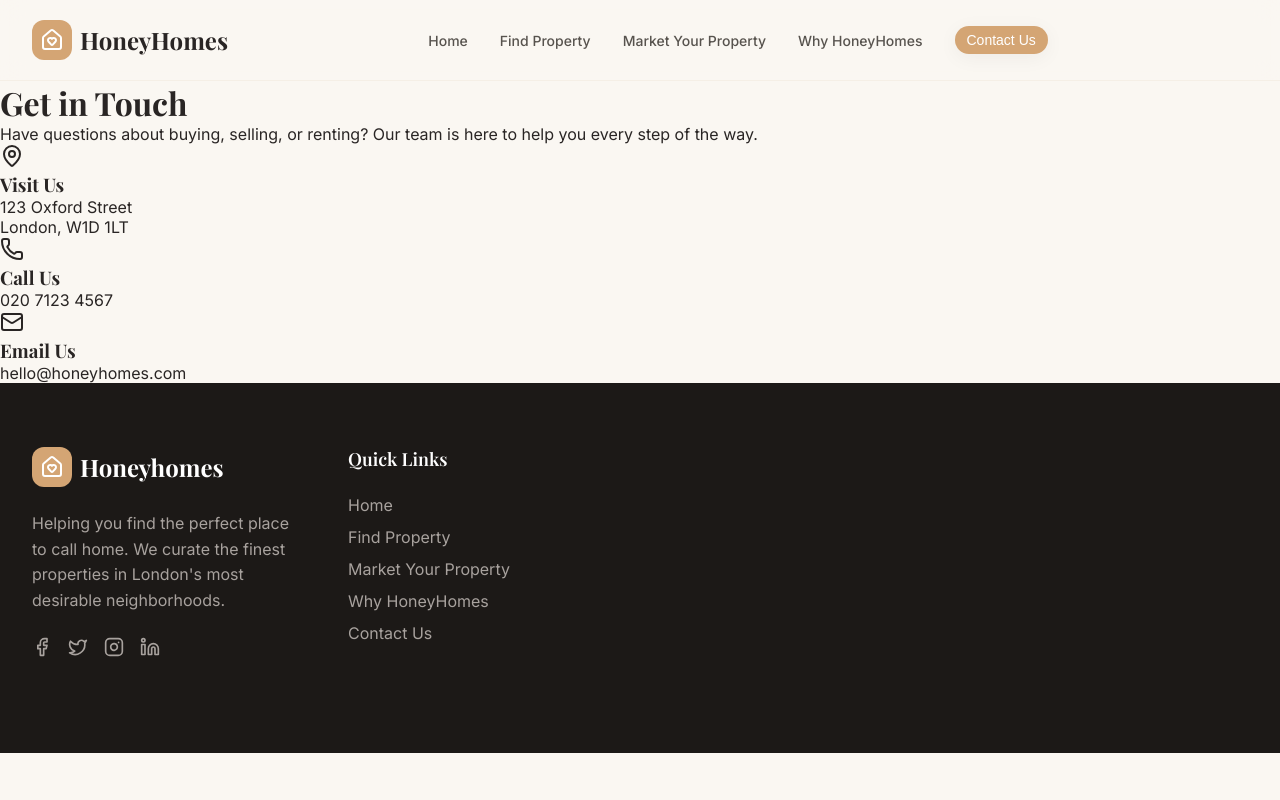
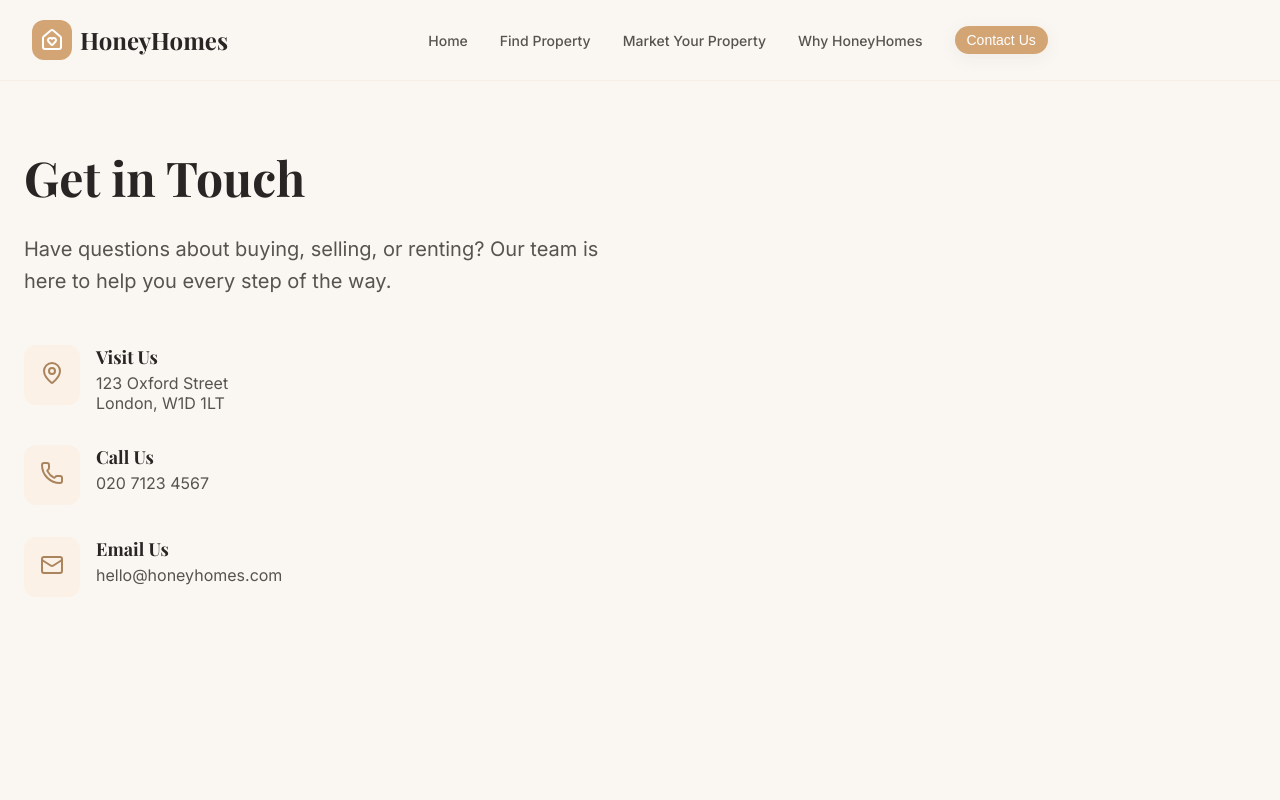
Before and after one commit to p3achijaii/react-coursework, a React (Vite) app: page /contact in a window 1280 px wide. Shown: the top 800 px of the page. Built offline with nearby package versions, Linux system fonts and the light colour scheme.

Commit message:
add the styling for the info section of the contact page

```diff
--- a/src/pages/Contact/Contact.module.css
+++ b/src/pages/Contact/Contact.module.css
@@ -0,0 +1,77 @@
+.page {
+  min-height: 100vh;
+  padding: 4rem 0;
+}
+
+.container {
+  max-width: 80rem;
+  margin: 0 auto;
+  padding: 0 1rem;
+}
+
+@media (min-width: 640px) {
+  .container {
+    padding: 0 1.5rem;
+  }
+}
+
+.grid {
+  display: grid;
+  gap: 4rem;
+}
+
+@media (min-width: 1024px) {
+  .grid {
+    grid-template-columns: 1fr 1fr;
+  }
+}
+
+.infoSection {
+  display: flex;
+  flex-direction: column;
+  justify-content: center;
+}
+
+.title {
+  font-size: 3rem;
+  font-weight: 700;
+  color: var(--color-stone-800);
+  margin-bottom: 1.5rem;
+}
+
+.text {
+  font-size: 1.25rem;
+  color: var(--color-stone-600);
+  margin-bottom: 3rem;
+  line-height: 1.6;
+}
+
+.contactDetails {
+  display: flex;
+  flex-direction: column;
+  gap: 2rem;
+}
+
+.contactItem {
+  display: flex;
+  align-items: flex-start;
+  gap: 1rem;
+}
+
+.iconWrapper {
+  background-color: var(--color-terracotta-100);
+  padding: 1rem;
+  border-radius: var(--radius-xl);
+  color: var(--color-terracotta-600);
+}
+
+.detailTitle {
+  font-size: 1.125rem;
+  font-weight: 700;
+  color: var(--color-stone-800);
+  margin-bottom: 0.25rem;
+}
+
+.detailText {
+  color: var(--color-stone-600);
+}
```
